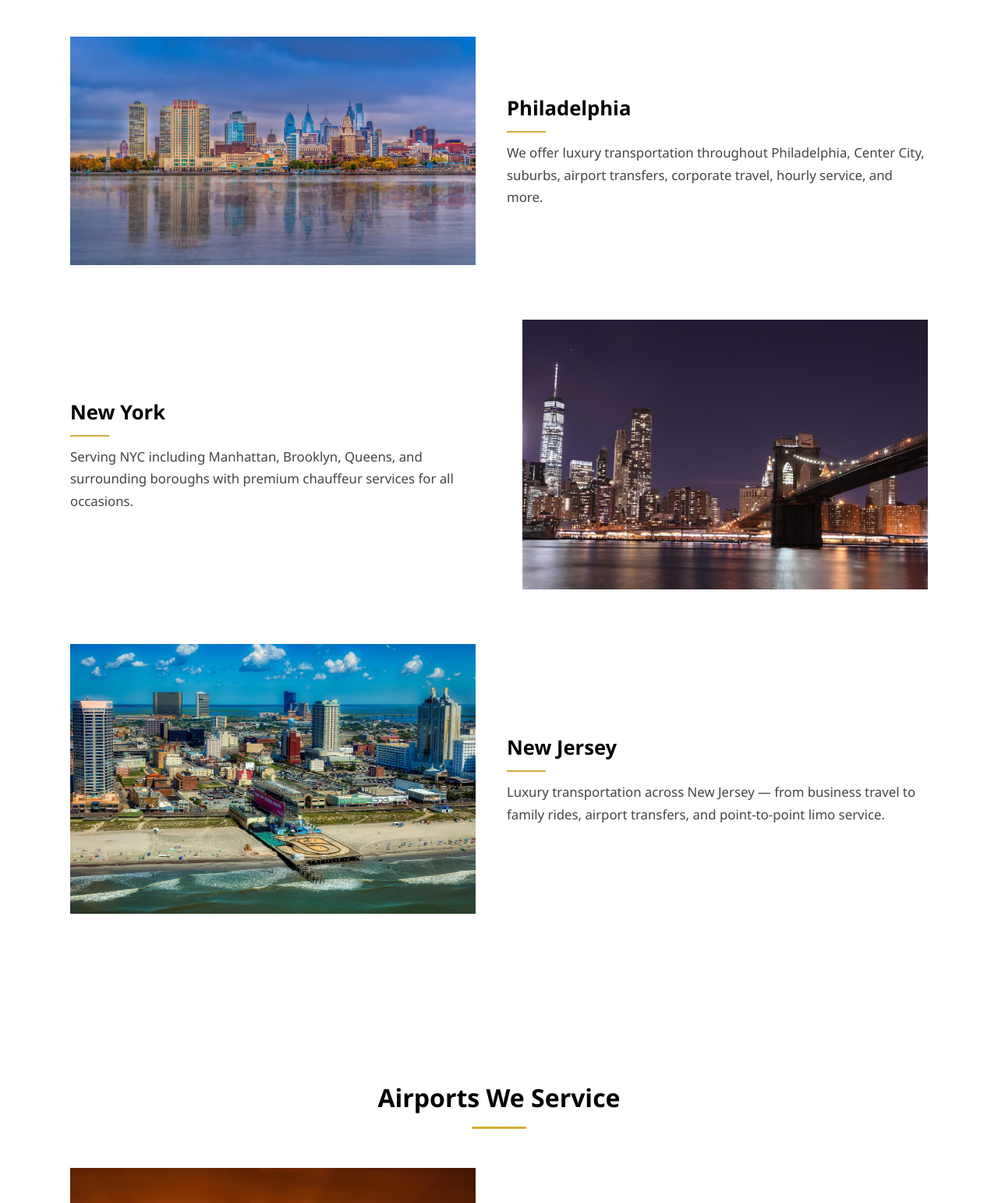
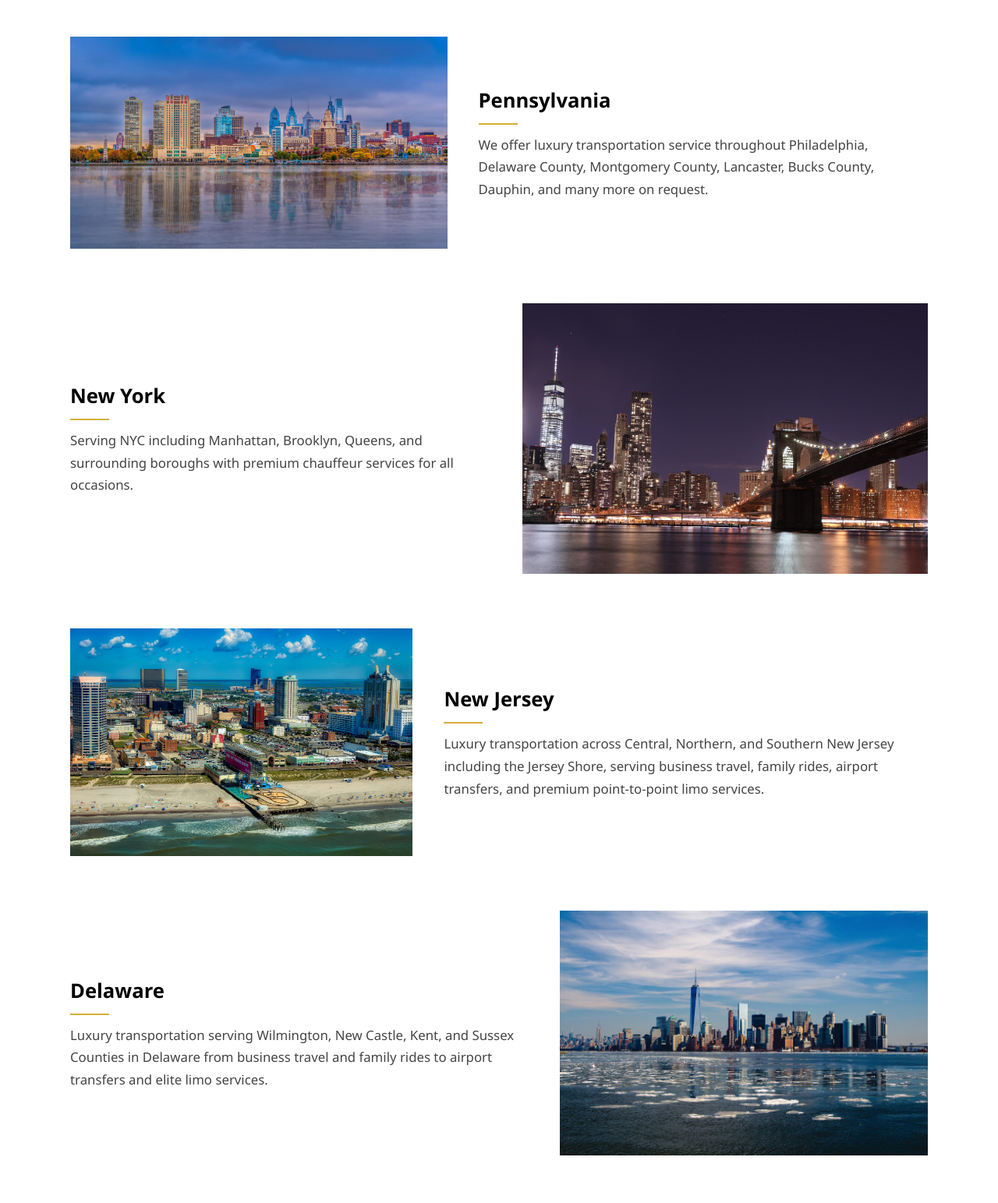
Before and after one commit to TokerAhmed/GrandCrownLimo, a website: page area_airport.html in a window 1280 px wide. Shown: the part 649-2192 px from the top of the page at 78% size. Drawn offline with Linux system fonts and the light colour scheme.

Commit message:
Updated areas, airports, contact us page

```diff
--- a/area_airport.html
+++ b/area_airport.html
@@ -31,7 +31,7 @@
 
   <!-- AREA CONTENT -->
   <section class="our-services">
-    <h2 class="section-title">Cities We Serve</h2>
+    <h2 class="section-title">Areas We Serve</h2>
 
     <!-- City 1: Philadelphia -->
     <div class="service-card">
@@ -39,10 +39,9 @@
         <img src="pics/Phl.jpg" alt="Philadelphia">
       </div>
       <div class="service-content">
-        <h3>Philadelphia</h3>
+        <h3>Pennsylvania</h3>
         <p>
-          We offer luxury transportation throughout Philadelphia, Center City,
-          suburbs, airport transfers, corporate travel, hourly service, and more.
+          We offer luxury transportation service throughout Philadelphia, Delaware County, Montgomery County, Lancaster, Bucks County, Dauphin, and many more on request.
         </p>
       </div>
     </div>
@@ -69,8 +68,20 @@
       <div class="service-content">
         <h3>New Jersey</h3>
         <p>
-          Luxury transportation across New Jersey — from business travel to
-          family rides, airport transfers, and point-to-point limo service.
+          Luxury transportation across Central, Northern, and Southern New Jersey including the Jersey Shore, serving business travel, family rides, airport transfers, and premium point-to-point limo services.
+        </p>
+      </div>
+    </div>
+
+    <!-- City 4: Delaware -->
+    <div class="service-card reverse">
+      <div class="service-image">
+        <img src="pics/Delaware.jpg" alt="Delaware">
+      </div>
+      <div class="service-content">
+        <h3>Delaware</h3>
+        <p>
+          Luxury transportation serving Wilmington, New Castle, Kent, and Sussex Counties in Delaware from business travel and family rides to airport transfers and elite limo services.
         </p>
       </div>
     </div>
@@ -117,7 +128,7 @@
       <div class="service-content">
         <h3>Newark Liberty Intl Airport (EWR)</h3>
         <p>
-          Flexible transfer options to Newark Liberty — ideal for group travel,
+          Flexible transfer options to Newark Liberty, ideal for group travel,
           business trips, and airport connections.
         </p>
       </div>
```
Also changed, not shown: contact_us.html (+4 -4 lines), fleet.html (+2 -2 lines), pics/Delaware.jpg (added).
